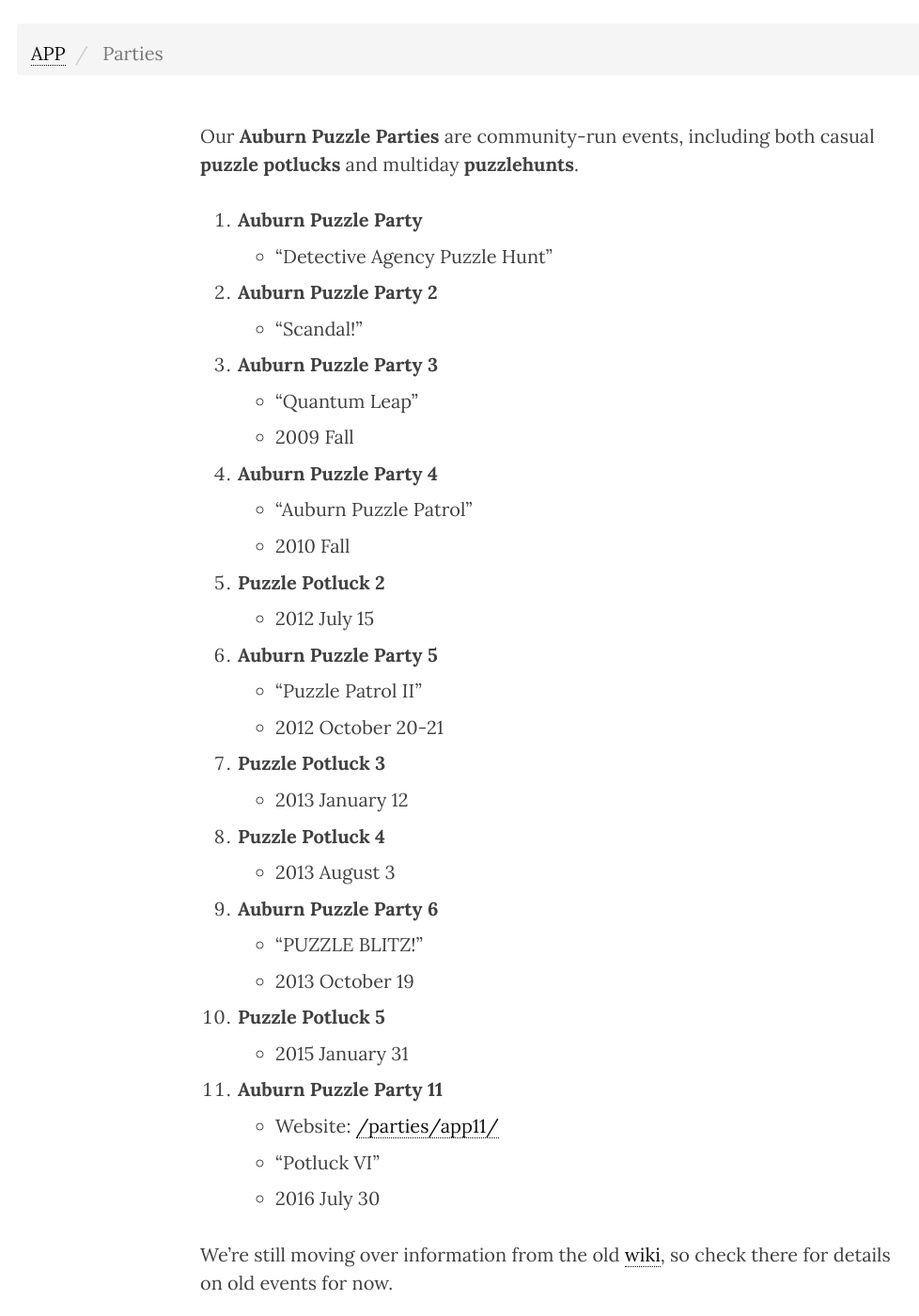
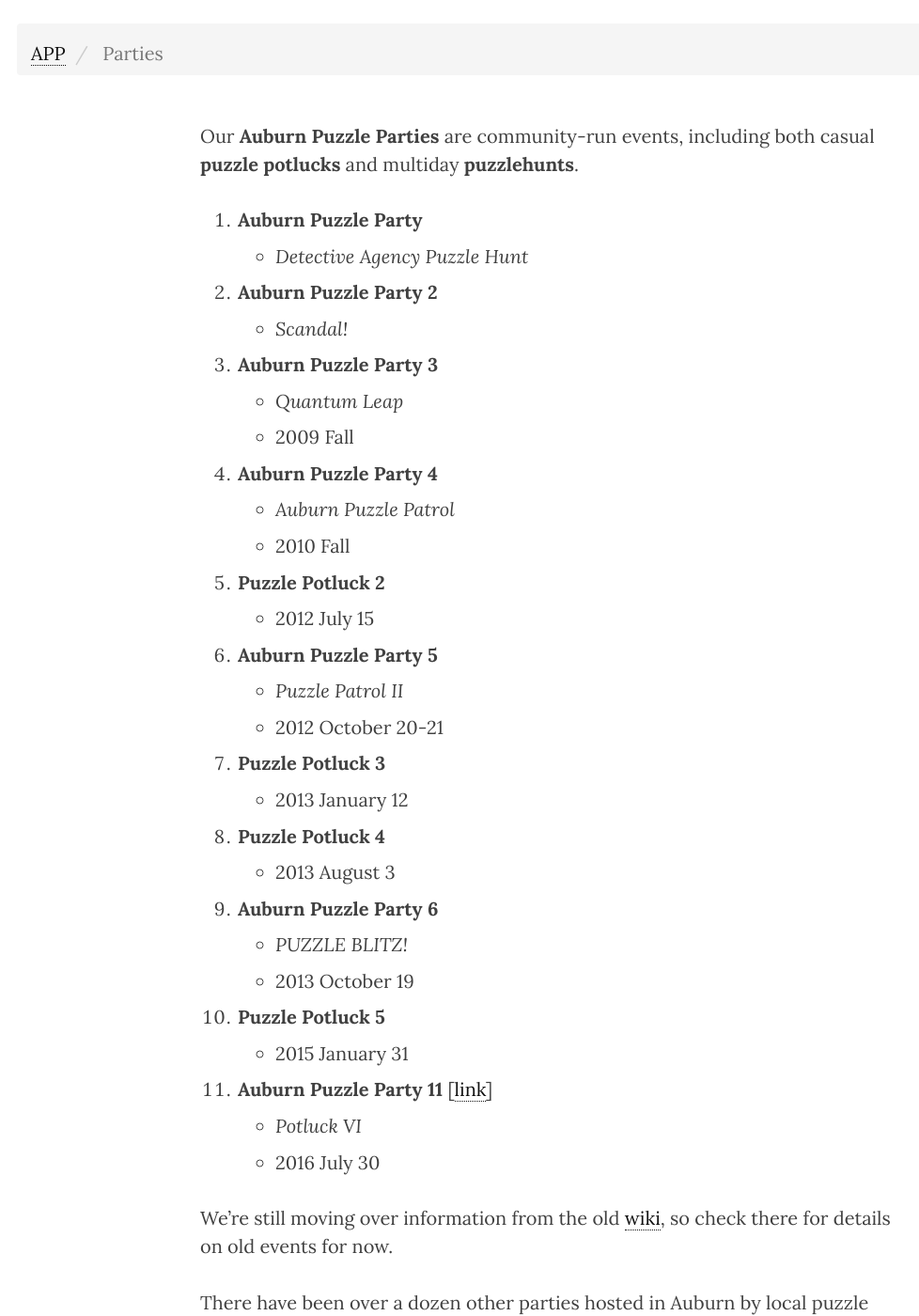
Before and after one commit to StevenClontz/auburn-puzzle-party, a Jekyll site: the page built from pages/1_parties.md, in a window 1280 px wide and 1400 px high, scrolled down 473 px. Shown: the whole window at 94% size, without its empty margins (52-1030 px from the left). Built offline with Jekyll 4.4.1, drawn with Linux system fonts in a browser that asks for light colours; nearby versions of some CDN libraries; some of the changed text lies outside the part shown.

Commit message:
cleaner parties listing

```diff
--- a/pages/1_parties.md
+++ b/pages/1_parties.md
@@ -11,32 +11,31 @@ Our **Auburn Puzzle Parties** are community-run events, including both
 casual **puzzle potlucks** and multiday **puzzlehunts**.
 
 1. **Auburn Puzzle Party**
-    * "Detective Agency Puzzle Hunt"
+    * *Detective Agency Puzzle Hunt*
 2. **Auburn Puzzle Party 2**
-    * "Scandal!"
+    * *Scandal!*
 3. **Auburn Puzzle Party 3**
-    * "Quantum Leap"
+    * *Quantum Leap*
     * 2009 Fall
 4. **Auburn Puzzle Party 4**
-    * "Auburn Puzzle Patrol"
+    * *Auburn Puzzle Patrol*
     * 2010 Fall
 5. **Puzzle Potluck 2**
     * 2012 July 15
 6. **Auburn Puzzle Party 5**
-    * "Puzzle Patrol II"
+    * *Puzzle Patrol II*
     * 2012 October 20-21
 7. **Puzzle Potluck 3**
     * 2013 January 12
 8. **Puzzle Potluck 4**
     * 2013 August 3
 9. **Auburn Puzzle Party 6**
-    * "PUZZLE BLITZ!"
+    * *PUZZLE BLITZ!*
     * 2013 October 19
 10. **Puzzle Potluck 5**
     * 2015 January 31
-11. **Auburn Puzzle Party 11**
-    * Website: [/parties/app11/](/parties/app11/)
-    * "Potluck VI"
+11. **Auburn Puzzle Party 11** [[link](/parties/app11/)]
+    * *Potluck VI*
     * 2016 July 30
 
 We're still moving over information from the old
```
Also changed, not shown: other parts of pages/1_parties.md (+2 -1 lines).
